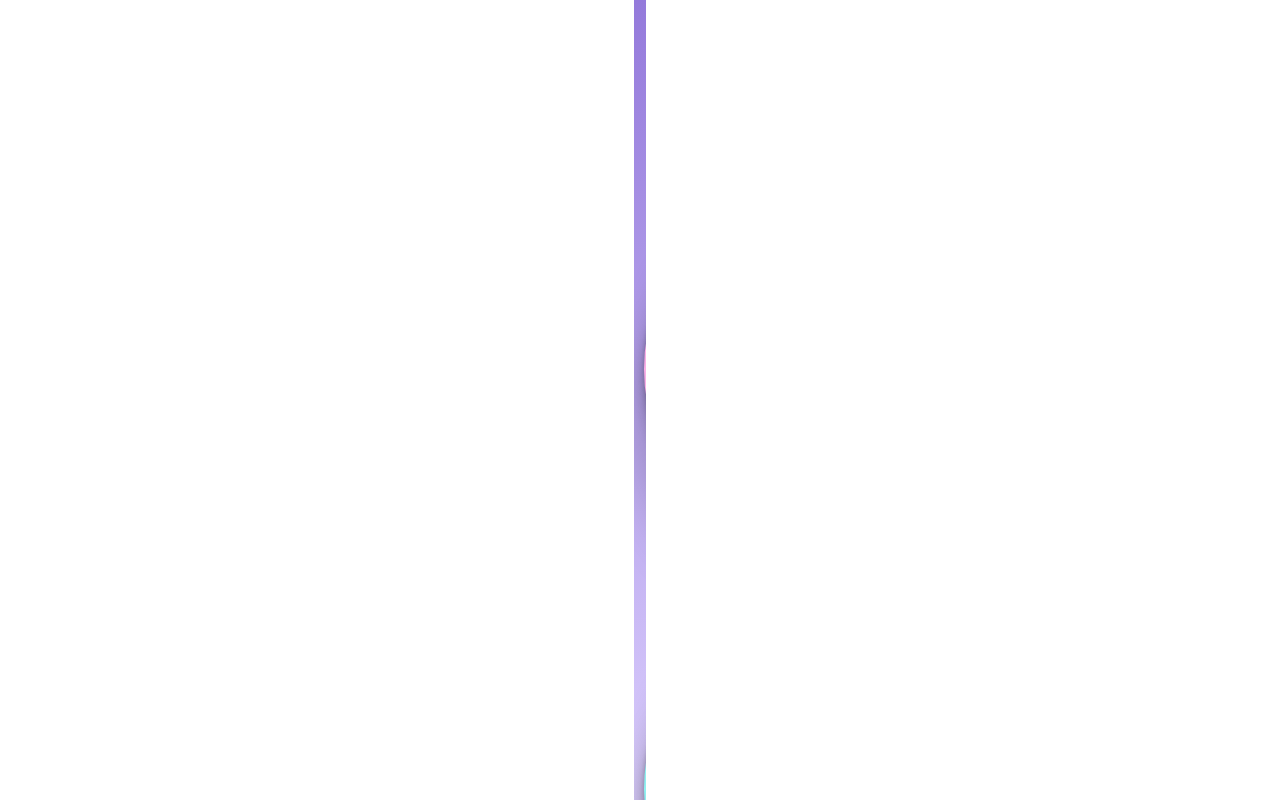
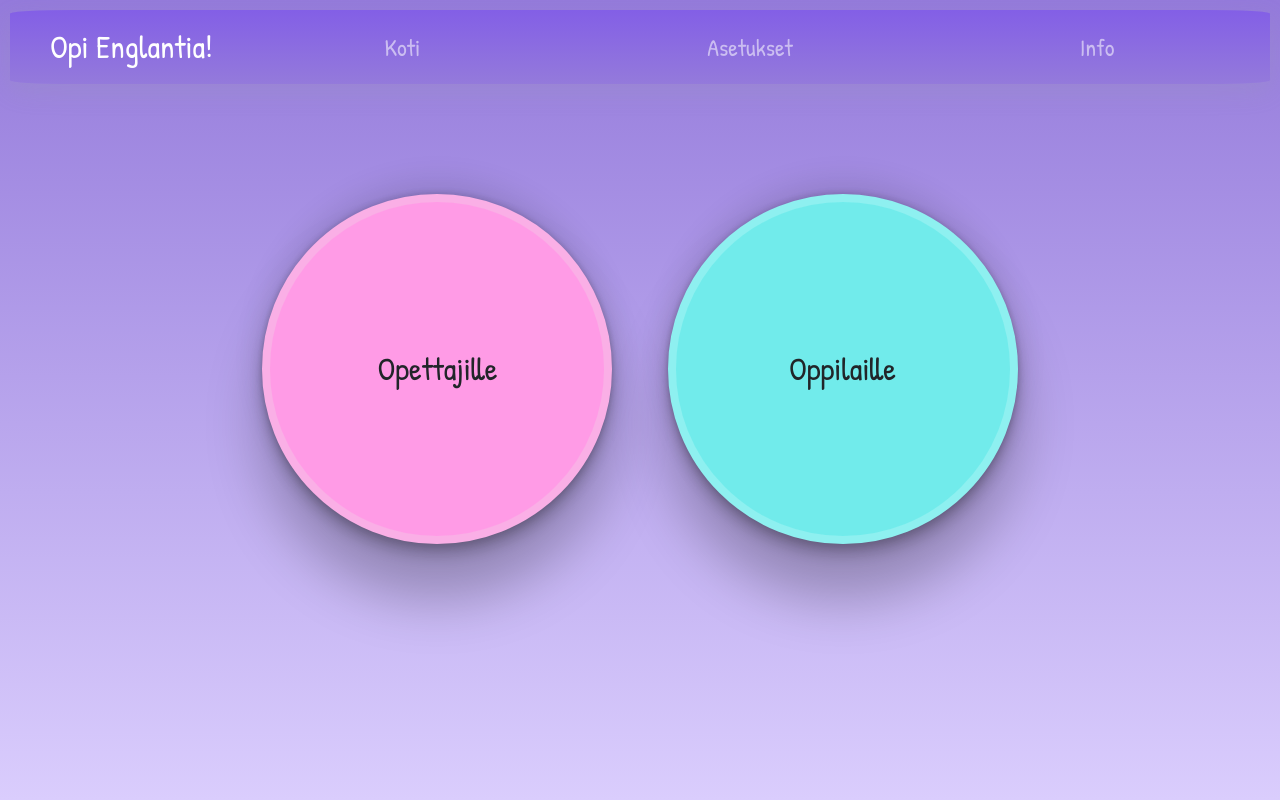
Before and after one commit to seppohyvarinen/fullstack-language-app, a React (Create React App) app in the folder frontend/: page / in a window 1280 px wide. Built offline with nearby package versions, Linux system fonts and the light colour scheme.

Commit message:
Fix: screen width bug

```diff
--- a/frontend/src/index.css
+++ b/frontend/src/index.css
@@ -10,7 +10,6 @@
   height: 100vh;
   overflow: scroll;
   background-image: linear-gradient(rgb(148, 122, 219), rgb(218, 205, 253));
-  max-width: 1vw;
 }
 
 .MorningLight {
```
